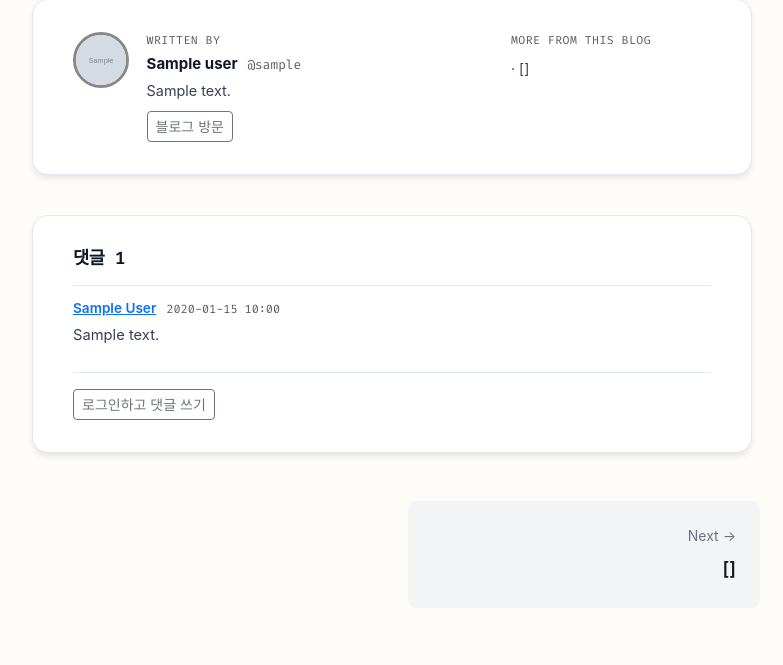
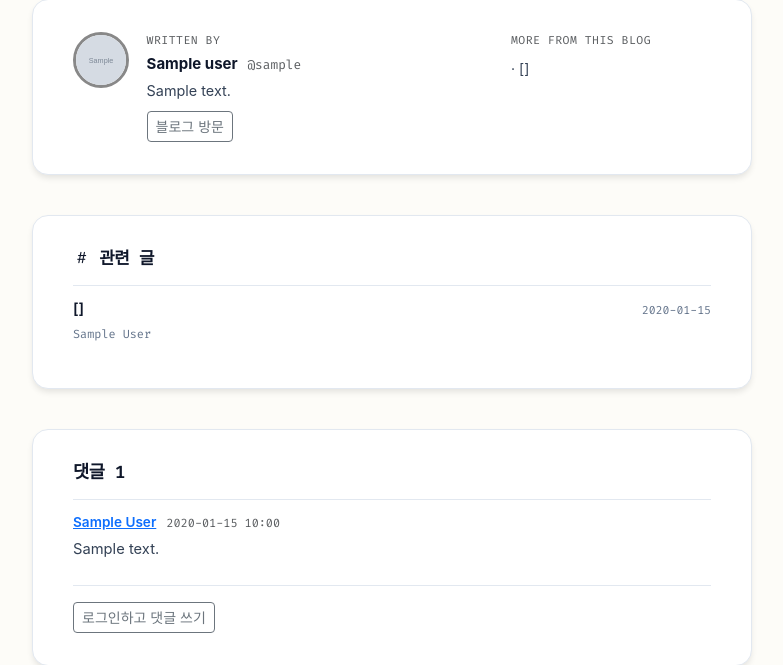
Before and after one commit to Planet-KIM/myblog, a Python web app: template app/templates/board_detail_writer.html in a window 1280 px wide. Shown: the part 666-1331 px from the top of the page, without its empty margins (248-1031 px from the left). Run offline with Jinja, Linux system fonts and the light colour scheme; the template is opened without the code that fills it: most values are stand-ins (such as "Sample title", 1, 10 or a date in 2020); grey boxes marked "Sample" are stand-in pictures; some libraries are stand-ins or nearby versions; some web fonts are replaced.

Commit message:
feat: tag-based related posts across blogs on the post page
- "관련 글" section lists other public posts sharing tags, regardless of blog,
  ranked by number of shared tags then recency
- Shown in both the writer and magazine detail views, below the author card
- Falls back to nothing (author card still shows same-blog posts) when the
  post has no tags

```diff
--- a/app/routers/board/router.py
+++ b/app/routers/board/router.py
@@ -21,6 +21,7 @@ from app.routers.upload.router import relocate_draft_files, normalize_draft_id
 from app.services.sanitize import sanitize_html, sanitize_content_blocks
 from app.services.ratelimit import enforce
 from app.services.seo import post_jsonld, breadcrumb_jsonld, post_meta
+from app.services.recommendations import get_related_posts
 from app.config import settings
 from app.services.category_counts import (
     collect_descendant_category_ids,
@@ -1094,6 +1095,9 @@ def board_detail(
         .all()
     )
 
+    # 태그를 공유하는 다른 공개 글 (블로그 경계 없이) — 토픽 기반 탐색
+    related_posts = get_related_posts(db, post, limit=4)
+
     return templates.TemplateResponse(
         request,
         template_name,
@@ -1106,6 +1110,7 @@ def board_detail(
             "next_post": next_post,
             "comments": comments,
             "author_other_posts": author_other_posts,
+            "related_posts": related_posts,
             "meta_description": meta_description,
             "og_title": post.title,
             "og_image": og_image,
--- /dev/null
+++ b/app/templates/_related_posts.html
@@ -0,0 +1,22 @@
+{# 태그를 공유하는 다른 블로그의 글(토픽 기반 탐색). related_posts 가 있을 때만 표시. #}
+{% if related_posts %}
+<section class="page-card no-print" style="max-width:var(--reading-max-width, 720px); margin:2.5rem auto 0;">
+  <h3 style="font-family:var(--font-mono),'Pretendard Variable',sans-serif; font-size:1.05rem; margin-bottom:1rem;">
+    <i class="bi bi-hash"></i> 관련 글
+  </h3>
+  <div style="display:flex; flex-direction:column; gap:0.2rem;">
+    {% for rp in related_posts %}
+    <a href="/board/{{ rp.id }}"
+       style="display:flex; justify-content:space-between; gap:1rem; align-items:baseline; text-decoration:none; border-top:1px solid var(--border); padding:0.7rem 0;">
+      <span style="min-width:0;">
+        <span style="display:block; font-weight:600; color:var(--text-primary); overflow:hidden; text-overflow:ellipsis; white-space:nowrap;">{{ rp.title or 'Untitled' }}</span>
+        {% if rp.user and rp.user.handle %}
+        <span style="font-family:var(--font-mono); font-size:0.74rem; color:var(--text-muted);">{{ rp.user.display_name or ('@' ~ rp.user.handle) }}</span>
+        {% endif %}
+      </span>
+      <span style="font-family:var(--font-mono); font-size:0.72rem; color:var(--text-muted); white-space:nowrap;">{{ rp.created_at.strftime('%Y-%m-%d') }}</span>
+    </a>
+    {% endfor %}
+  </div>
+</section>
+{% endif %}
--- a/app/templates/board_detail_magazine.html
+++ b/app/templates/board_detail_magazine.html
@@ -843,6 +843,8 @@
 
   {% include "_author_card.html" %}
 
+  {% include "_related_posts.html" %}
+
   {% include "_comments.html" %}
 
   <!-- Post navigation -->
--- a/app/templates/board_detail_writer.html
+++ b/app/templates/board_detail_writer.html
@@ -693,6 +693,8 @@
 
     {% include "_author_card.html" %}
 
+    {% include "_related_posts.html" %}
+
     {% include "_comments.html" %}
 
     <!-- Post navigation -->
```
Also changed, not shown: app/services/recommendations.py (+31 -0 lines).
